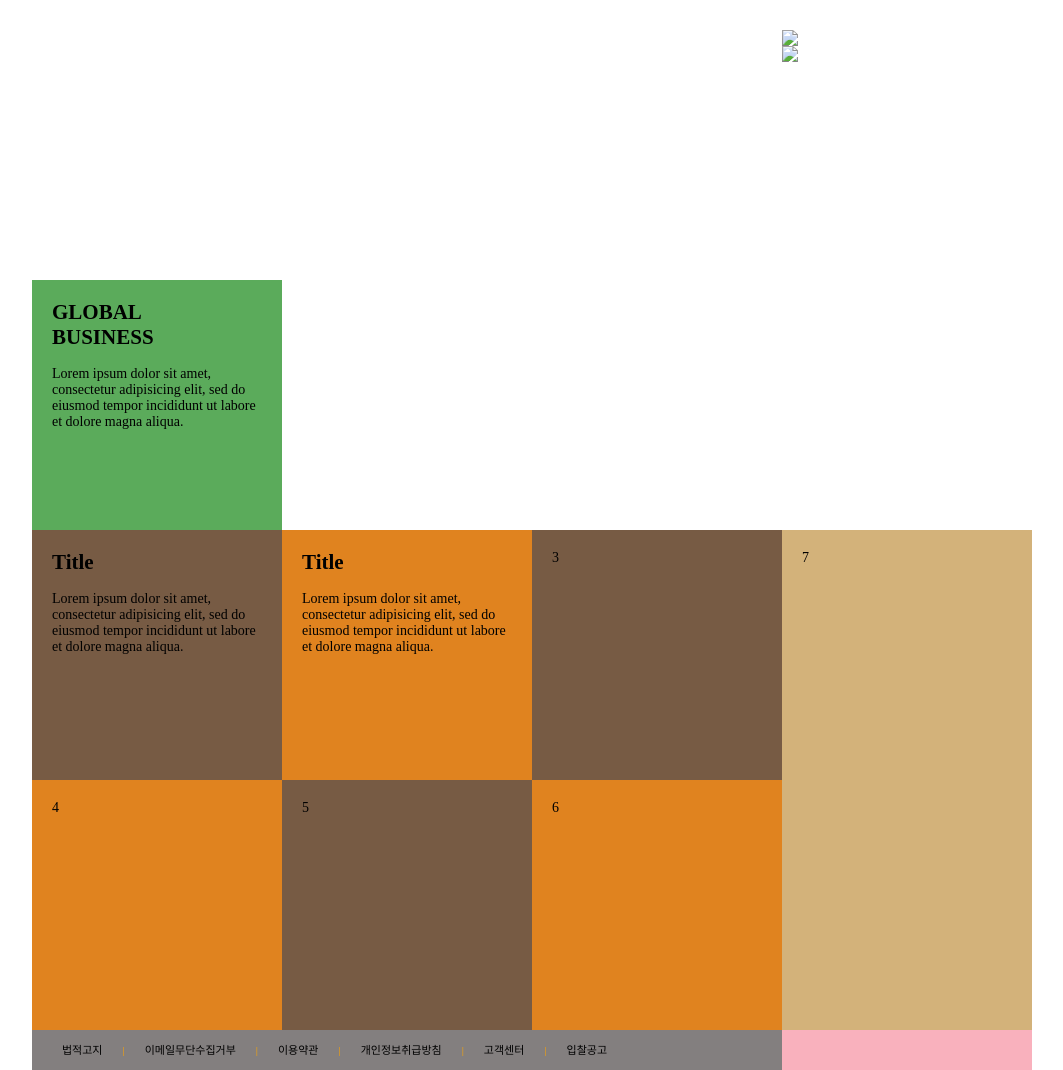
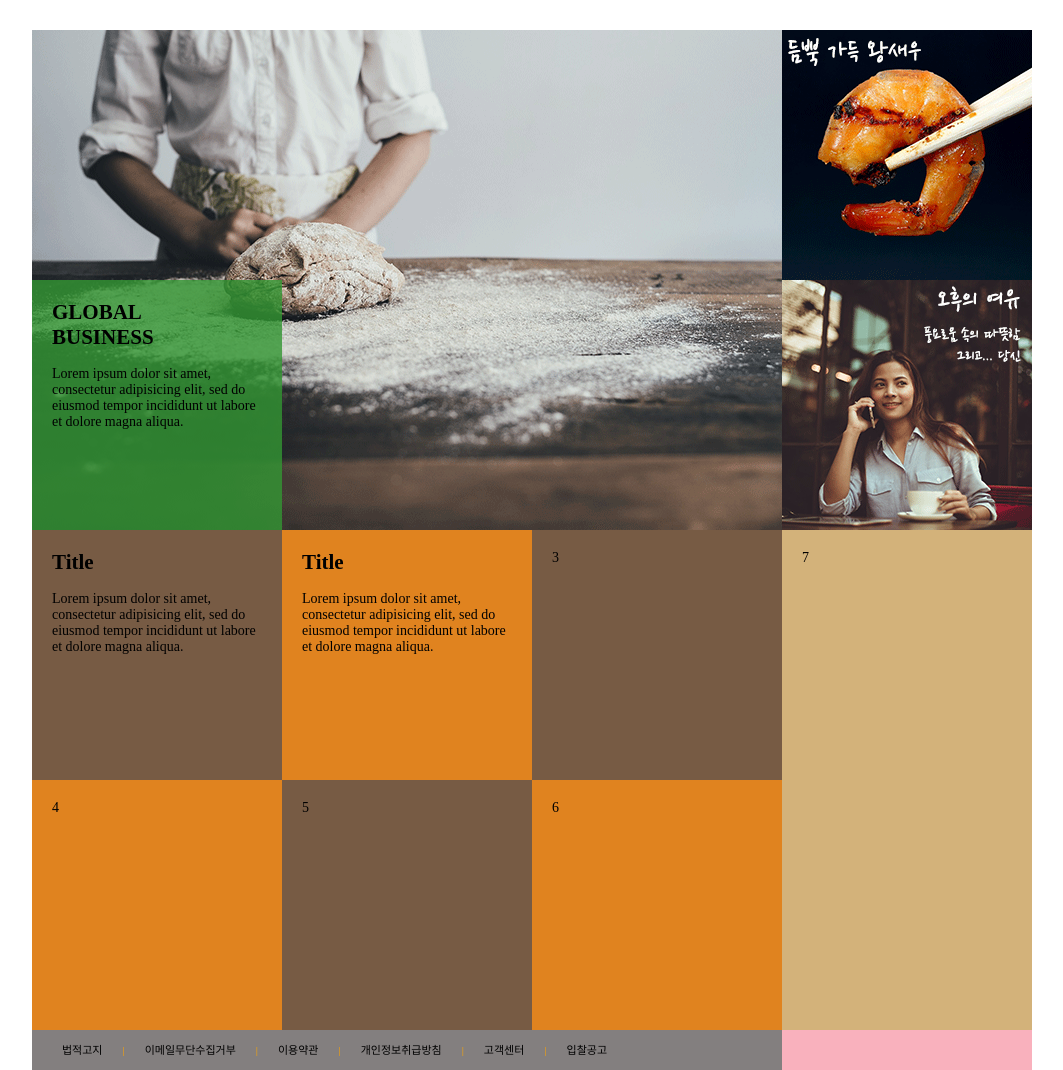
Before and after one commit to mimmizzang/web102, a plain HTML site: page src/about.html in a window 1280 px wide. Shown: the whole page, without its empty margins (108-1171 px from the left). Drawn offline with Linux system fonts and the light colour scheme; the site is published under a folder, as on GitHub Pages, so addresses that start at the root find nothing.

Commit message:
Update about.html

```diff
--- a/src/about.html
+++ b/src/about.html
@@ -27,7 +27,7 @@
         width: 750px;
         height: 500px;
         float: left;
-        background-image: url(/img/chef_about.png);
+        background-image: url(../img/chef_about.png);
         overflow: hidden;
       }
       .top_box {
@@ -115,8 +115,8 @@
         </div>
       </div>
       <div class="top_right">
-        <img src="/img/right1.png" />
-        <img src="/img/right2.png" />
+        <img src="../img/right1.png" />
+        <img src="../img/right2.png" />
       </div>
     </div>
     <div id="box_all">
```
